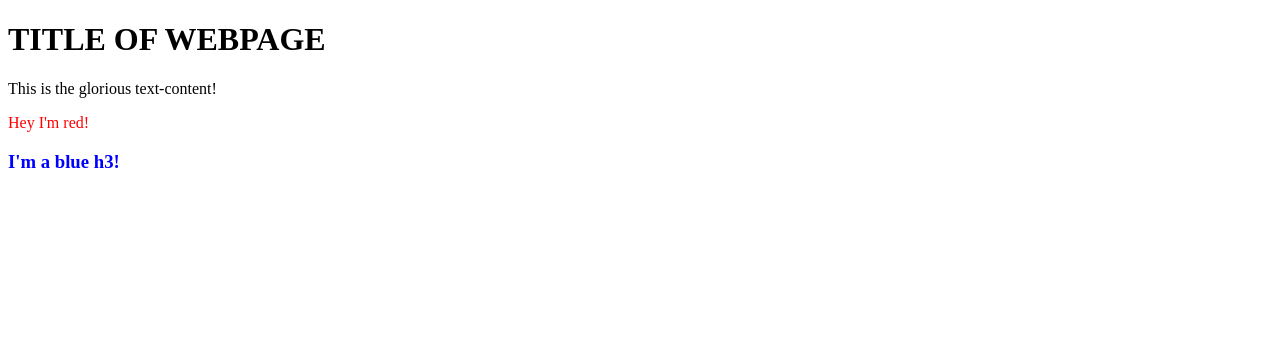
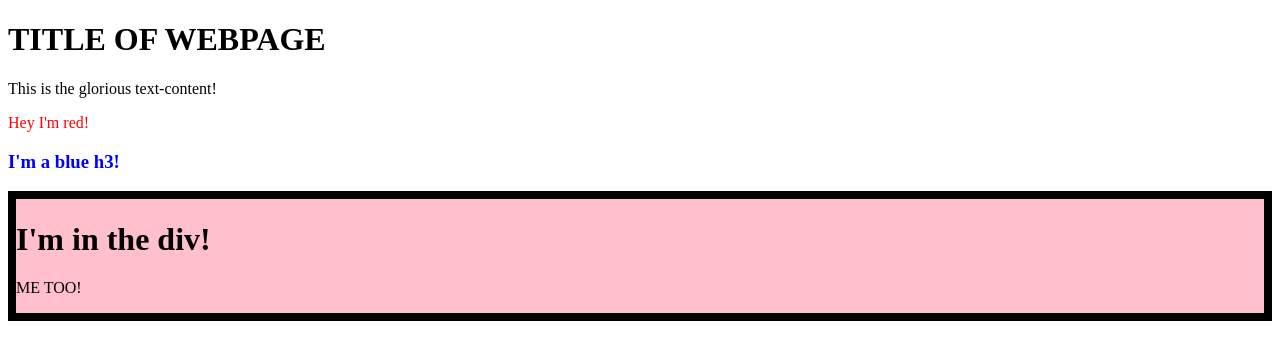
Before and after one commit to jalex-op/DOM-exercises, a plain HTML site: page index.html in a window 1280 px wide. Drawn offline with Linux system fonts and the light colour scheme.

Commit message:
finished exercise

```diff
--- a/js-file.js
+++ b/js-file.js
@@ -18,15 +18,26 @@ blueText.textContent = 'I\'m a blue h3!';
 blueText.classList.add('blue-text');
 
 
-// const subcontent = document.createElement('div');
-// subcontent.classList.add('subcontent');
-// content.
+const pinkDiv = document.createElement('div');
+pinkDiv.classList.add('pink-border');
+
+const h1InsideDiv = document.createElement('h1');
+h1InsideDiv.textContent = 'I\'m in the div!';
+
+const pInsideDiv = document.createElement('p');
+pInsideDiv.textContent = 'ME TOO!';
+
+// Appends <h1> and <p> to the <div> of pinkDiv
+pinkDiv.appendChild(h1InsideDiv);
+pinkDiv.appendChild(pInsideDiv);
 
 
-
+// Appends elements to the container (which is a div)
 container.appendChild(content);
 container.appendChild(redText);
 container.appendChild(blueText);
+container.appendChild(pinkDiv);
 
-
-//or could do container.append(content, redText) to make it cleaner
+//or could do:
+// pinkDiv.append(h1InsideDiv, pInsideDiv); and
+// container.append(content, redText, blueText, pinkDiv); to make it cleaner
--- a/styles.css
+++ b/styles.css
@@ -6,3 +6,8 @@
 .blue-text {
   color: blue;
 }
+
+.pink-border {
+  border: 8px solid black;
+  background-color: pink;
+}
```
